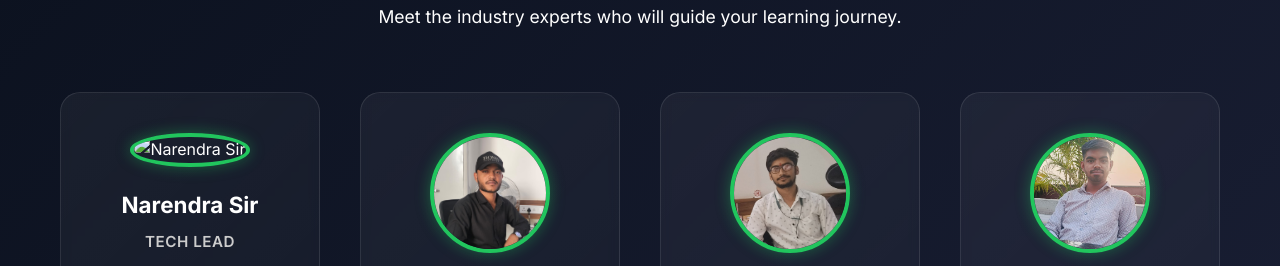
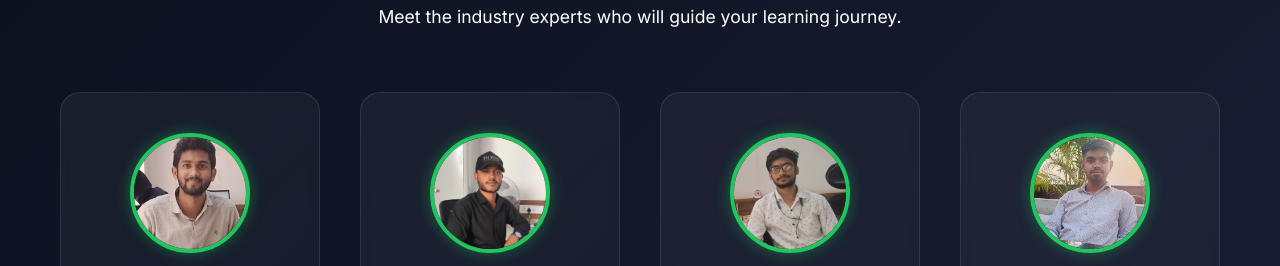
Before and after one commit to proanujbamne/mywebsite, a website: page index.html in a window 1280 px wide. Shown: the part 2556-2822 px from the top of the page. Drawn offline with Linux system fonts and the light colour scheme.

Commit message:
final he bos

```diff
--- a/index.html
+++ b/index.html
@@ -113,7 +113,7 @@
 
                 <div class="team-container">
                     <div class="team-member reveal-card">
-                        <img src="/narendra sir.png sir.png" alt="Narendra Sir" />
+                        <img src="/narendra sir.png" alt="Narendra Sir" />
                         <h3>Narendra Sir</h3>
                         <p class="role">Tech Lead</p>
                         <p class="bio">
```
